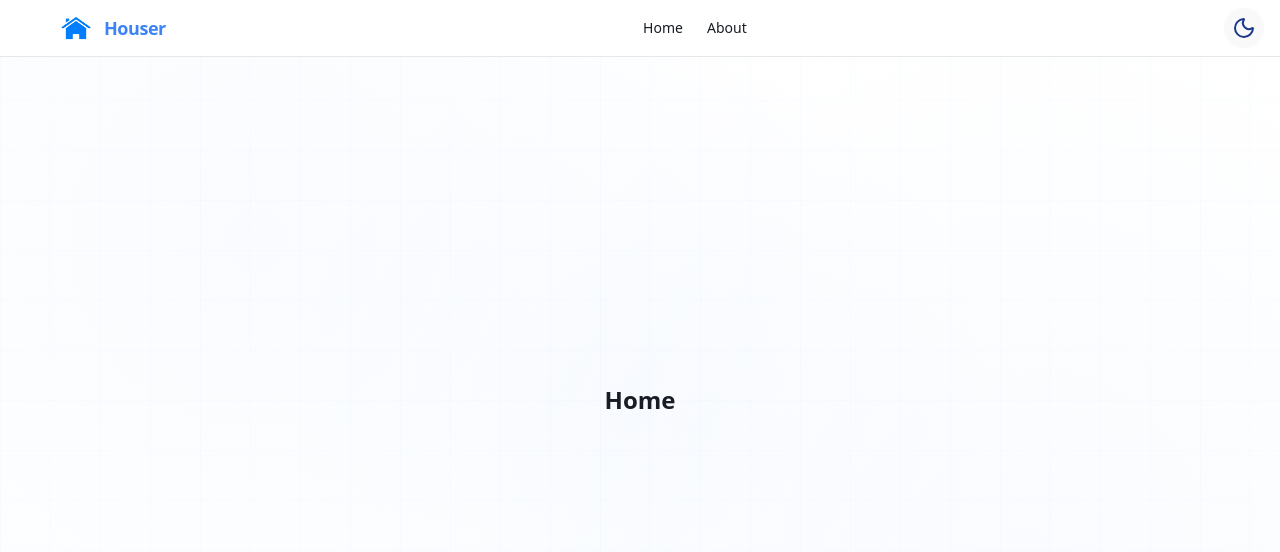
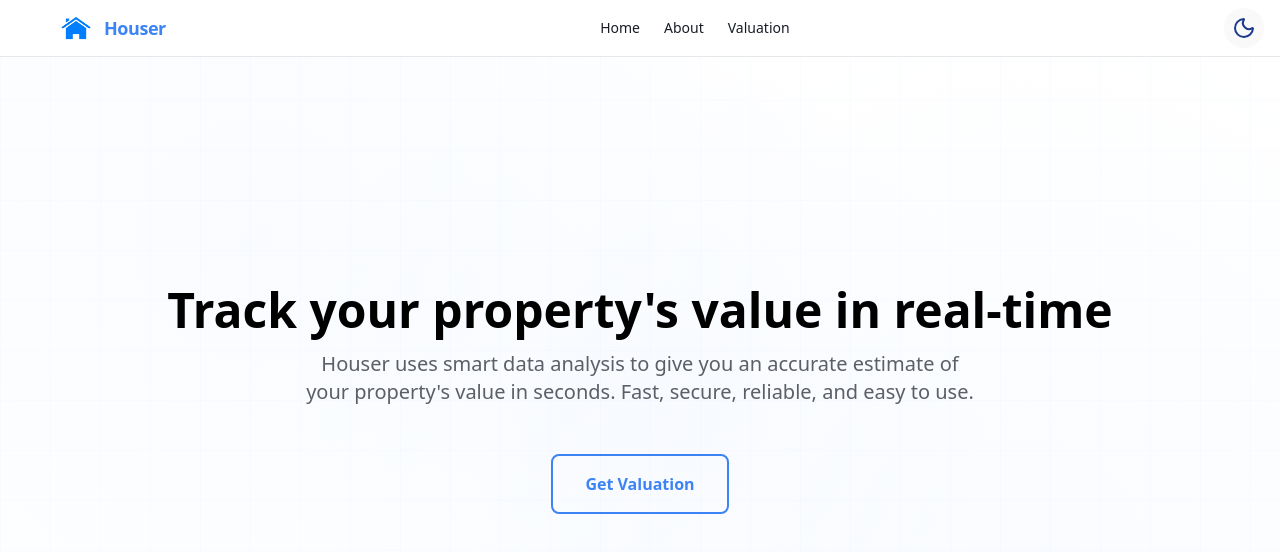
Before and after one commit to RafeUmair/houseMarketPredictor, a React app in the folder frontend/frontend/: page / in a window 1280 px wide. Shown: the top 552 px of the page. Built offline with nearby package versions, Linux system fonts and the light colour scheme; the HTML template or start-up script is replaced by a standard one.

Commit message:
Added HomeSection

```diff
--- a/frontend/frontend/src/components/HomeSection.jsx
+++ b/frontend/frontend/src/components/HomeSection.jsx
@@ -0,0 +1,26 @@
+import React from "react";
+import { Link } from "react-router-dom";
+
+export const HomeSection = () => {
+  return (
+    <section
+      id="home"
+      className="min-h-screen flex flex-col items-center justify-center px-4 text-center space-y-8"
+    >
+      <h1 className="text-3xl md:text-4xl lg:text-5xl font-black mb-4 fade-up home-title" style={{ animationDelay: '0.1s' }}>
+        Track your property's value in real-time
+      </h1>
+      <p className="text-lg md:text-xl text-foreground/70 mb-12 max-w-2xl fade-up" style={{ animationDelay: '0.3s' }}>
+        Houser uses smart data analysis to give you an accurate estimate of your
+        property's value in seconds. Fast, secure, reliable, and easy to use.
+      </p>
+      <Link
+        to="#valuation"
+        className="themed-button fade-up"
+        style={{ animationDelay: '0.5s' }}
+      >
+        Get Valuation
+      </Link>
+    </section>
+  );
+};
--- a/frontend/frontend/src/components/NavBar.jsx
+++ b/frontend/frontend/src/components/NavBar.jsx
@@ -9,14 +9,16 @@ export const Navbar = () => {
         {/* House Logo */}
         <Link
           to="/"
-          className="flex items-center gap-2 text-lg font-semibold tracking-tight text-primary"
+          className="flex items-center gap-2 text-lg font-semibold tracking-tight group"
         >
           <img
             src={houseLogo}
             alt="Houser logo"
             className="h-10 w-10 object-contain border-0"
           />
-          <span>Houser</span>
+          <span className="text-primary">
+            Houser
+          </span>
         </Link>
 
         {/*Central Navigation */}
@@ -26,6 +28,9 @@ export const Navbar = () => {
           </a>
           <a href="#about" className="hover:text-primary transition">
             About
+          </a>
+          <a href="#valuation" className="hover:text-primary transition">
+            Valuation
           </a>
         </nav>
 
--- a/frontend/frontend/src/index.css
+++ b/frontend/frontend/src/index.css
@@ -102,7 +102,42 @@
 }
 
 @utility fade-up {
-  animation: fade-up 0.6s ease-out both;
+  animation: fade-up 0.8s ease-out both;
+  opacity: 0;
+}
+
+@layer base {
+  .themed-button {
+    padding: 1rem 2rem;
+    border: 2px solid hsl(217 91% 60%);
+    color: hsl(217 91% 60%);
+    font-weight: 600;
+    border-radius: 0.5rem;
+    background: transparent;
+    transition: all 0.3s ease;
+    cursor: pointer;
+    text-decoration: none;
+    display: inline-block;
+  }
+
+  .themed-button:hover {
+    background: hsl(217 91% 60%);
+    color: white;
+    transform: translateY(-2px);
+    box-shadow: 0 4px 12px hsl(217 91% 60% / 0.3);
+  }
+
+  .themed-button:active {
+    transform: translateY(0);
+  }
+
+  .home-title {
+    color: rgb(0, 0, 0);
+  }
+
+  .dark .home-title {
+    color: rgb(255, 255, 255);
+  }
 }
 
 #root {
--- a/frontend/frontend/src/pages/Home.jsx
+++ b/frontend/frontend/src/pages/Home.jsx
@@ -1,12 +1,13 @@
 import React from "react";
 import { Navbar } from "../components/NavBar";
 import { GridBackground } from "../components/GridBackground";
+import { HomeSection } from "../components/HomeSection";
 
 export const Home = () => {
   return (
     <GridBackground className="min-h-screen flex items-center justify-center">
       <Navbar />
-      <h1 className="text-2xl font-bold">Home</h1>
+      <HomeSection />
     </GridBackground>
   );
 };
```
